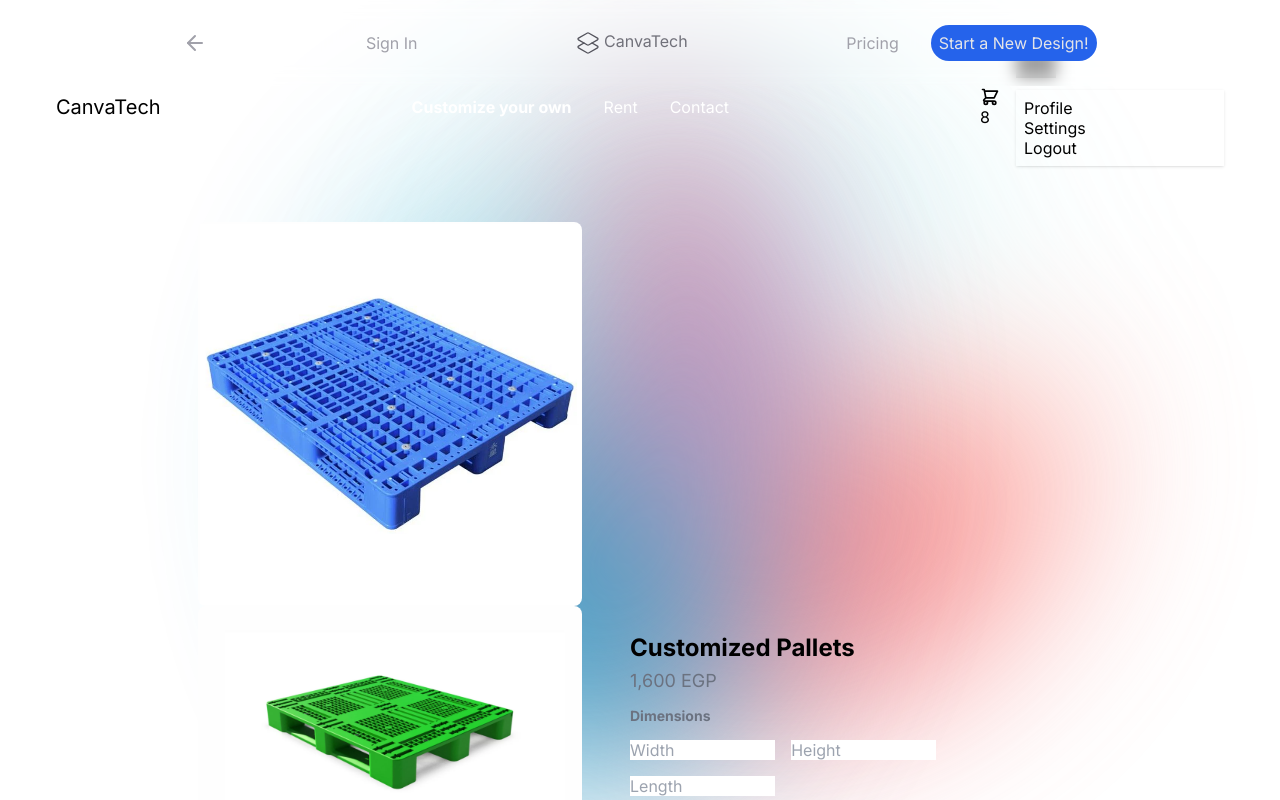
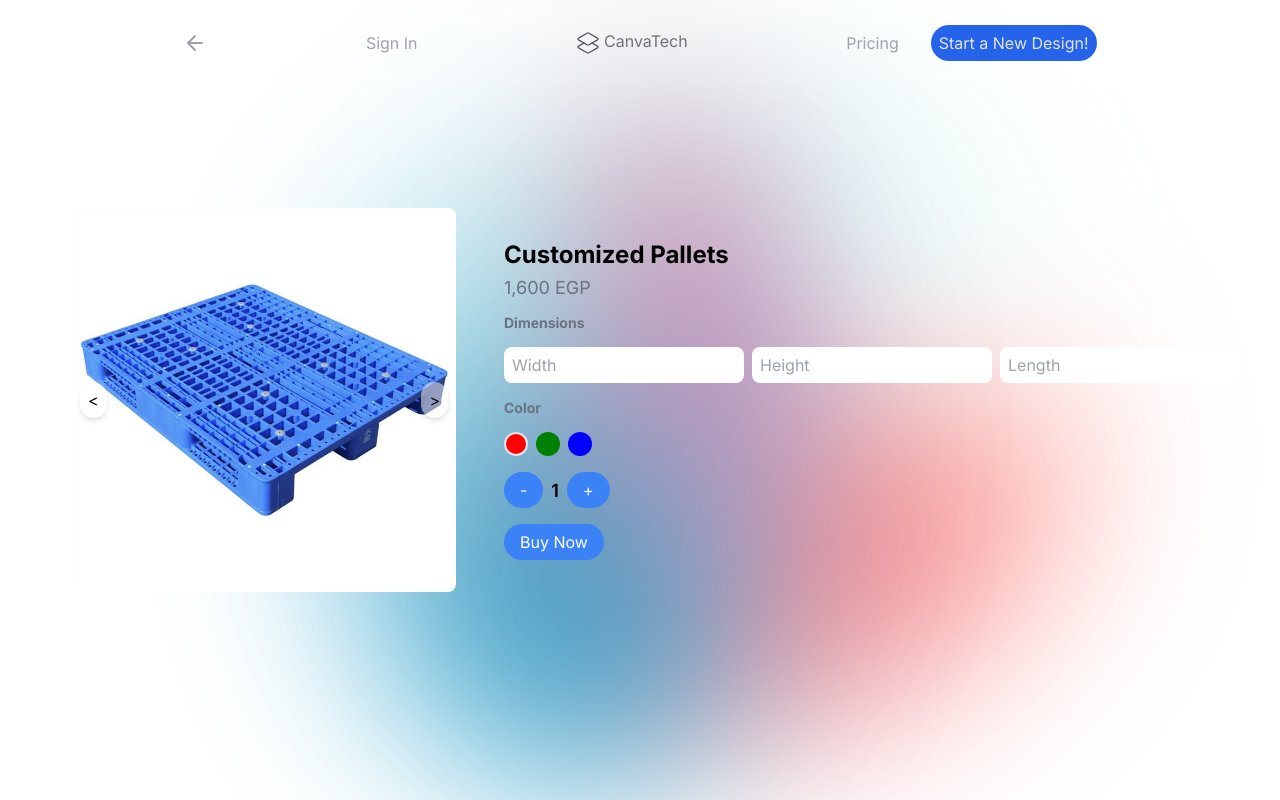
Before and after one commit to MooTamer/CanvaTech-Frontend, a Next.js app: page /customPallete in a window 1280 px wide. Shown: the top 800 px of the page. Built offline with nearby package versions, Linux system fonts and the light colour scheme; grey boxes are pictures that could not be loaded.

Commit message:
custom palette fixed

```diff
--- a/app/(root)/customPallete/page.tsx
+++ b/app/(root)/customPallete/page.tsx
@@ -1,11 +1,13 @@
-"use client";
+'use client'
 import React, { useState } from "react";
 import "tailwindcss/tailwind.css";
 
 const CustomPage = () => {
   const colors = ["red", "green", "blue"];
+  const images = ["pallete1.webp", "pallete2.webp", "pallete3.jpg", "pallete4.webp"];
 
   const [selectedColor, setSelectedColor] = useState(colors[0]);
+  const [currentImageIndex, setCurrentImageIndex] = useState(0);
 
   const handleColorSelect = (color) => {
     setSelectedColor(color);
@@ -29,107 +31,35 @@ const CustomPage = () => {
     }
   };
 
+  const handleNextImage = () => {
+    setCurrentImageIndex((prevIndex) => (prevIndex + 1) % images.length);
+  };
+
+  const handlePrevImage = () => {
+    setCurrentImageIndex((prevIndex) => (prevIndex - 1 + images.length) % images.length);
+  };
+
   return (
-    <div className="container mx-auto px-4 sm:px-8 py-8 h-full">
-      <div className="navbar bg-base-100 flex items-center justify-between px-4 py-2 mb-4">
-        <div className="flex items-center">
-          <a href="/products" className="btn btn-ghost text-xl">
-            CanvaTech
-          </a>
-        </div>
-        <div className="hidden sm:flex flex-grow justify-center space-x-4 sm:space-x-8">
-          <a
-            href="/customPallete"
-            className="font-bold text-white hover:text-gray-300"
+    <div className="container mx-auto px-4 sm:px-8 py-16 h-full flex items-center justify-center">
+      <div className="bg-black-100 p-4 sm:p-8 rounded-lg mb-4 sm:mb-0 sm:mr-4">
+        <div className="w-full sm:w-96 rounded-box overflow-hidden relative">
+          <img
+            src={images[currentImageIndex]}
+            className="w-full h-96 object-cover rounded-lg transition-transform duration-300 transform"
+            alt={`Ready To Go Pallets ${currentImageIndex + 1}`}
+          />
+          <button
+            className="absolute top-1/2 left-2 transform -translate-y-1/2 bg-white bg-opacity-50 rounded-full p-2 shadow-md"
+            onClick={handlePrevImage}
           >
-            Customize your own
-          </a>
-          <a href="/rental" className="text-white hover:text-gray-300">
-            Rent
-          </a>
-          <a href="#" className="text-white hover:text-gray-300">
-            Contact
-          </a>
-        </div>
-        <div className="flex items-center">
-          <div className="btn btn-ghost btn-circle">
-            <div className="indicator">
-              <svg
-                xmlns="http://www.w3.org/2000/svg"
-                className="h-5 w-5"
-                fill="none"
-                viewBox="0 0 24 24"
-                stroke="currentColor"
+            {"<"}
+          </button>
+          <button
+            className="absolute top-1/2 right-2 transform -translate-y-1/2 bg-white bg-opacity-50 rounded-full p-2 shadow-md"
+            onClick={handleNextImage}
           >
-                <path
-                  strokeLinecap="round"
-                  strokeLinejoin="round"
-                  strokeWidth="2"
-                  d="M3 3h2l.4 2M7 13h10l4-8H5.4M7 13L5.4 5M7 13l-2.293 2.293c-.63.63-.184 1.707.707 1.707H17m0 0a2 2 0 100 4 2 2 0 000-4zm-8 2a2 2 0 11-4 0 2 2 0 014 0z"
-                />
-              </svg>
-              <span className="badge badge-sm indicator-item">8</span>
-            </div>
-          </div>
-          <div className="dropdown dropdown-end ml-4">
-            <div
-              tabIndex={0}
-              role="button"
-              className="btn btn-ghost btn-circle avatar"
-            >
-              <div className="w-10 rounded-full">
-                <img
-                  alt="Profile Avatar"
-                  src="https://img.daisyui.com/images/stock/photo-1534528741775-53994a69daeb.jpg"
-                />
-              </div>
-            </div>
-            <ul className="menu menu-sm dropdown-content mt-3 z-[1] p-2 shadow bg-base-100 rounded-box w-40 sm:w-52">
-              <li>
-                <a className="justify-between">Profile</a>
-              </li>
-              <li>
-                <a>Settings</a>
-              </li>
-              <li>
-                <a href="/login">Logout</a>
-              </li>
-            </ul>
-          </div>
-        </div>
-      </div>
-
-      <div className="flex flex-col items-center justify-center sm:flex-row">
-        <div className="bg-black-100 p-4 sm:p-8 rounded-lg mb-4 sm:mb-0 sm:mr-4">
-          <div className="w-full sm:w-96 carousel rounded-box">
-            <div className="carousel-item w-full">
-              <img
-                src="pallete1.webp"
-                className="w-full h-auto rounded-lg"
-                alt="Ready To Go Pallets 1"
-              />
-            </div>
-            <div className="carousel-item w-full">
-              <img
-                src="pallete2.webp"
-                className="w-full h-auto rounded-lg"
-                alt="Ready To Go Pallets 2"
-              />
-            </div>
-            <div className="carousel-item w-full">
-              <img
-                src="pallete3.jpg"
-                className="w-full h-auto rounded-lg"
-                alt="Ready To Go Pallets 3"
-              />
-            </div>
-            <div className="carousel-item w-full">
-              <img
-                src="pallete4.webp"
-                className="w-full h-auto rounded-lg"
-                alt="Ready To Go Pallets 4"
-              />
-            </div>
+            {">"}
+          </button>
         </div>
       </div>
       <div className="text-center sm:text-left">
@@ -139,31 +69,34 @@ const CustomPage = () => {
         </div>
         <div className="text-sm font-bold text-gray-500 mb-4">Dimensions</div>
         <div className="flex mb-4">
+          <div className="flex-1 pr-2">
             <input
               type="text"
-              className="input mr-4"
-              style={{ width: "30%" }}
+              className="input rounded-lg border-gray-300 focus:border-blue-500 focus:ring focus:ring-blue-500 p-2 w-full"
               placeholder="Width"
             />
+          </div>
+          <div className="flex-1 pr-2">
             <input
               type="text"
-              className="input"
-              style={{ width: "30%" }}
+              className="input rounded-lg border-gray-300 focus:border-blue-500 focus:ring focus:ring-blue-500 p-2 w-full"
               placeholder="Height"
             />
           </div>
+          <div className="flex-1">
             <input
               type="text"
-            className="input mb-4"
-            style={{ width: "30%" }}
+              className="input rounded-lg border-gray-300 focus:border-blue-500 focus:ring focus:ring-blue-500 p-2 w-full"
               placeholder="Length"
             />
+          </div>
+        </div>
         <div className="text-sm font-bold text-gray-500 mb-4">Color</div>
         <div className="flex items-center mb-4">
           {colors.map((color) => (
             <div
               key={color}
-                className={`w-8 h-8 rounded-full cursor-pointer mr-2 ${
+              className={`w-6 h-6 rounded-full cursor-pointer mr-2 ${
                 selectedColor === color ? `border-2 border-${color}-500` : ""
               }`}
               style={{ backgroundColor: color }}
@@ -172,22 +105,21 @@ const CustomPage = () => {
           ))}
         </div>
         <div className="flex items-center justify-center sm:justify-start mb-4">
-            <button className="btn btn-quantity" onClick={handleDecrement}>
+          <button className="btn btn-quantity bg-blue-500 text-white rounded-full py-2 px-4" onClick={handleDecrement}>
             -
           </button>
-            <span id="quantity" className="mx-4 text-lg font-semibold">
+          <span id="quantity" className="mx-2 text-lg font-semibold">
             1
           </span>
-            <button className="btn btn-quantity" onClick={handleIncrement}>
+          <button className="btn btn-quantity bg-blue-500 text-white rounded-full py-2 px-4" onClick={handleIncrement}>
             +
           </button>
         </div>
         <div className="flex items-center justify-center sm:justify-start">
-            <button className="btn btn-primary mr-4">Buy Now</button>
+          <button className="btn btn-primary bg-blue-500 text-white rounded-full py-2 px-4 mr-4">Buy Now</button>
           <div className="flex items-center text-gray-500 font-medium mt-2 sm:mt-0">
             <div className="border-t border-gray-300 w-full"></div>
             <div className="border-t border-gray-300 w-full"></div>
-            </div>
           </div>
         </div>
       </div>
```
Lines whose indentation alone changed are shown as unchanged.
